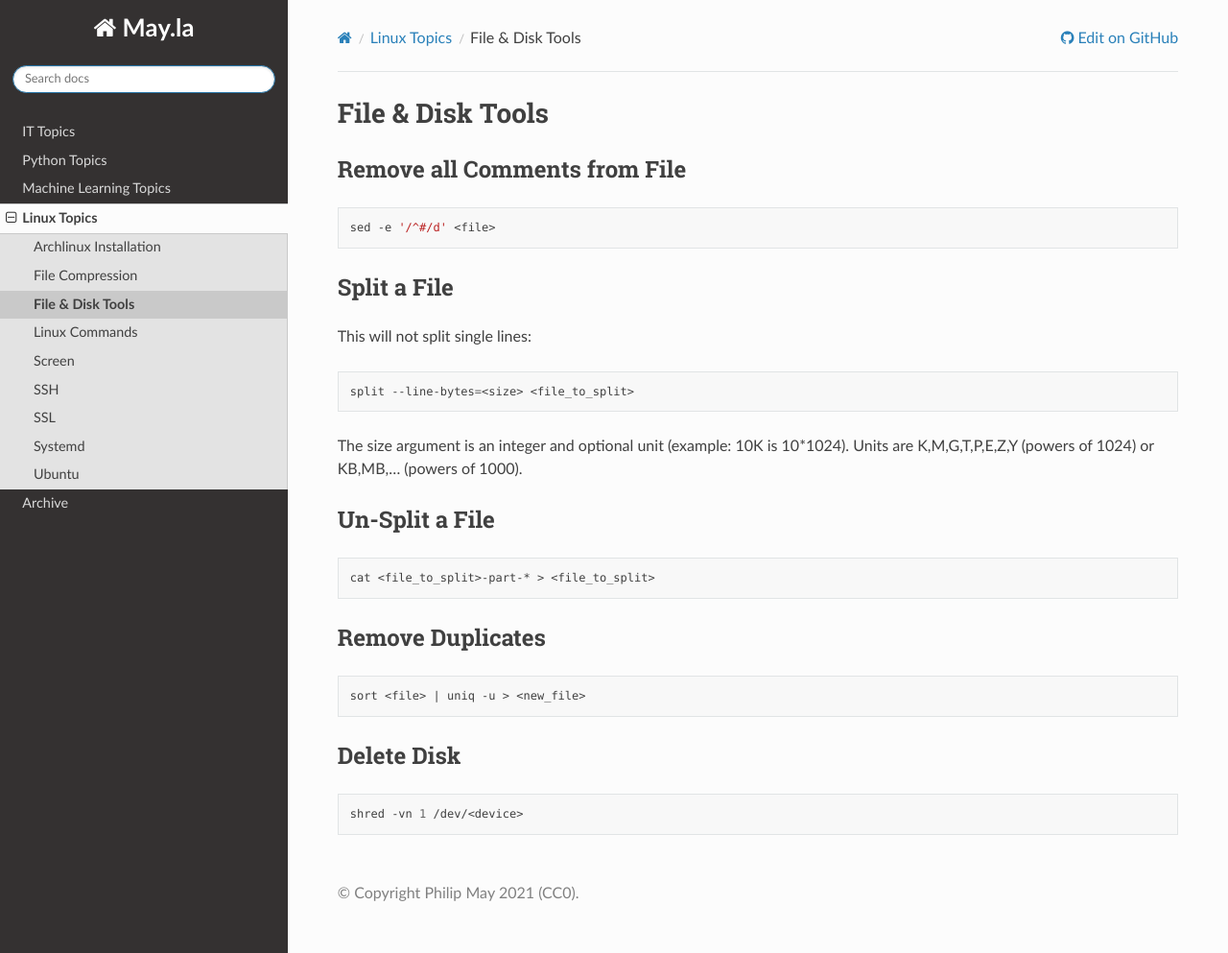
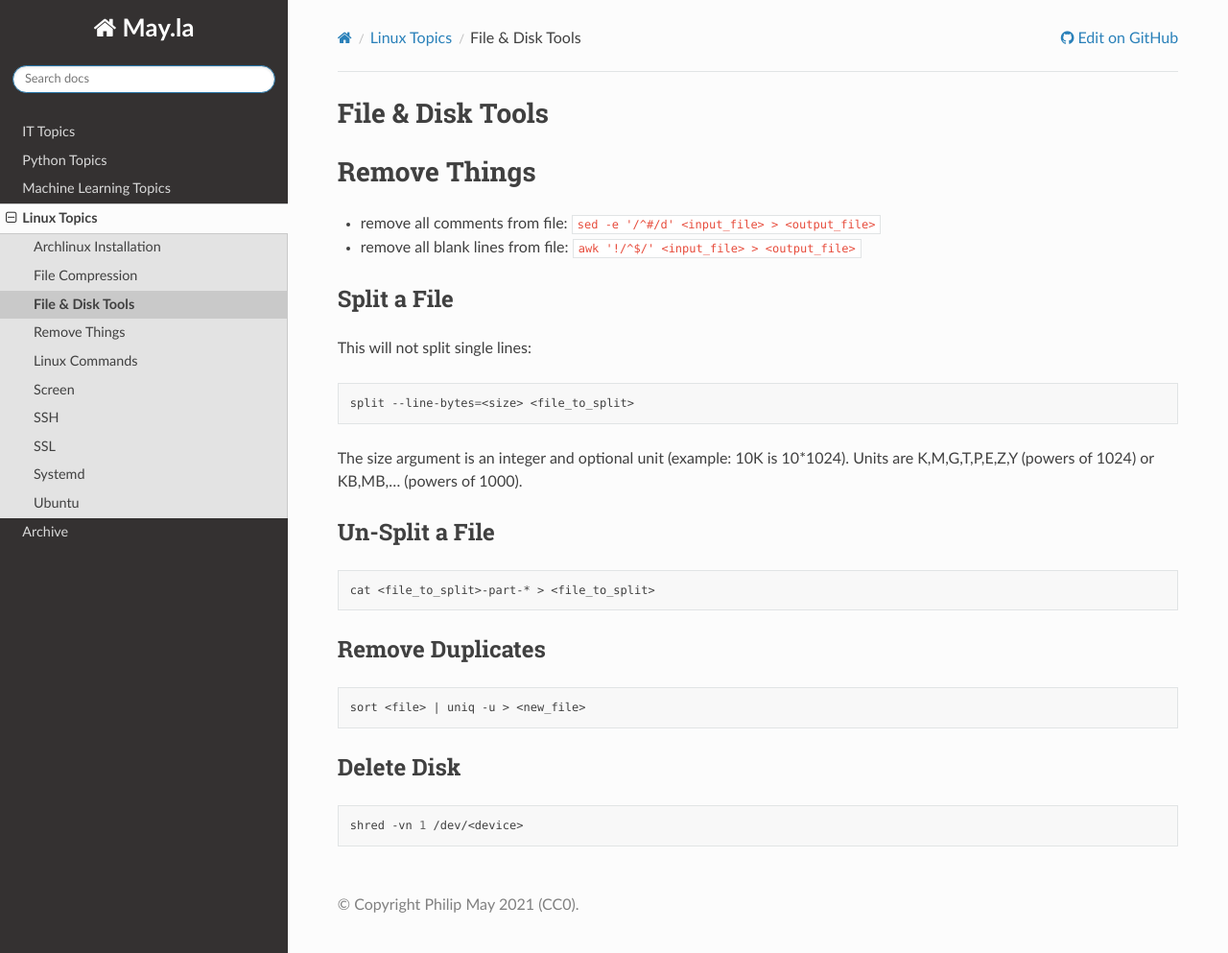
Before and after one commit to PhilipMay/May.la, a Sphinx documentation site: the page built from source/linux/file-disk.md, in a window 1280 px wide and 993 px high. Shown: the whole window at 96% size. Built offline with Sphinx 7.4.7 and the Read the Docs theme 2.0.0, drawn with Linux system fonts in a browser that asks for light colours.

Commit message:
Update file-disk.md

````diff
--- a/source/linux/file-disk.md
+++ b/source/linux/file-disk.md
@@ -1,9 +1,9 @@
 # File & Disk Tools
 
-## Remove all Comments from File
-```bash
-sed -e '/^#/d' <file>
-```
+# Remove Things
+- remove all comments from file: `sed -e '/^#/d' <input_file> > <output_file>`
+- remove all blank lines from file: `awk '!/^$/' <input_file> > <output_file>`
+
 
 ## Split a File
 This will not split single lines:
````
